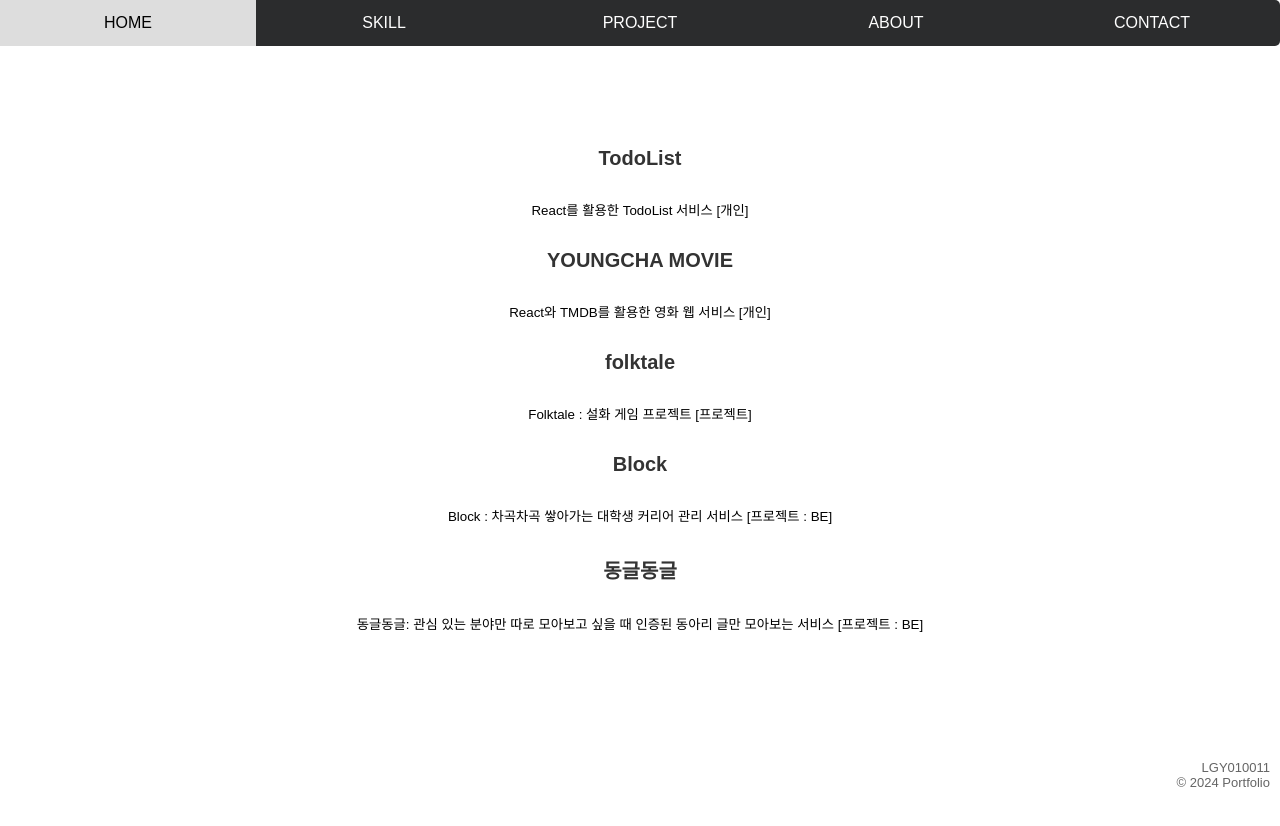
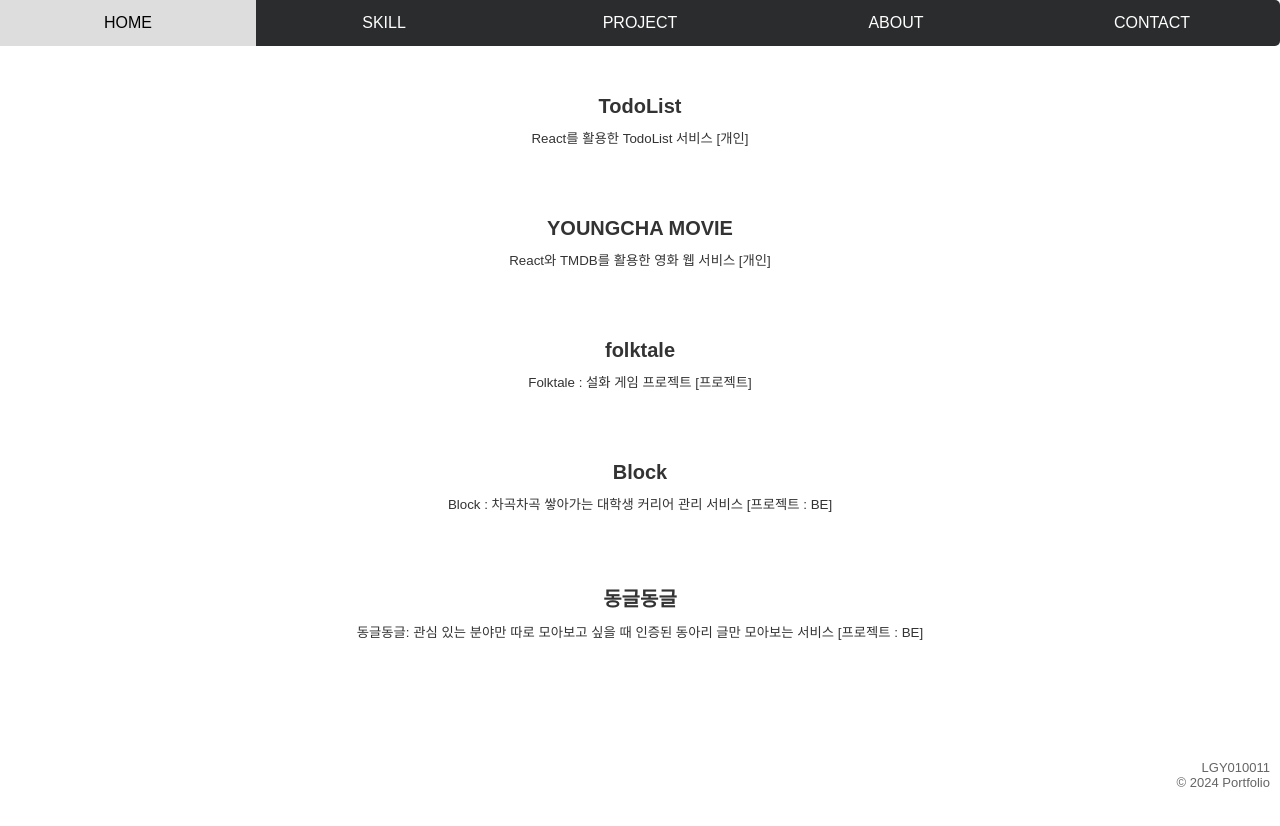
Before and after one commit to LGY010011/LGY010011.github.io, a plain HTML site: page pages/projects.html in a window 1280 px wide. Drawn offline with Linux system fonts and the light colour scheme.

```diff
--- a/css/about.css
+++ b/css/about.css
@@ -89,6 +89,11 @@ section>article{
     color: #333;
 }
 
+.timeline a {
+    text-decoration: none;
+    color:black;
+}
+
 
 .tips {
     list-style: none;
--- a/css/projects.css
+++ b/css/projects.css
@@ -1,8 +1,9 @@
 aside.table {
+    text-decoration: none; /* 밑줄 제거 */
+    color: #333; /* 텍스트 색상 */
     display: flex; /* Flexbox 활성화 */
     flex-direction: column; /* 세로 정렬 */
     align-items: center; /* 수평 가운데 정렬 */
-    justify-content: center; /* 수직 가운데 정렬 */
     height: 80vh; /* 화면 높이 전체 사용 */
     padding: 15px; /* 내부 여백 */
     border-radius: 5px; /* 모서리 둥글게 */
@@ -16,11 +17,21 @@ aside.table h2 {
     font-size: 20px; /* 제목 크기 */
 }
 
-aside.table h2 a {
-    text-decoration: none; /* 밑줄 제거 */
+aside.table a {
+    text-decoration: none;
     color: #333; /* 텍스트 색상 */
+    display: block;
+    text-align: center;
+    justify-content: center; /* 수직 가운데 정렬 */
+    padding:20px;
 }
 
-aside.table h2 a:hover {
-    color: #9f9f9f; /* 링크 hover 효과 */
+aside.table a:hover {
+    color: #6d6b6b; /* 링크 hover 효과 */
+    box-shadow: 0 4px 6px rgba(0, 0, 0, 0.1);
 }
+
+#myproject{
+    display:block;
+    padding: 10px;
+}
--- a/pages/projects.html
+++ b/pages/projects.html
@@ -18,16 +18,26 @@
     </nav>
 
     <aside class="table">
-        <h2><a href="projects/todo.html">TodoList</a></h2>
-        <small>React를 활용한 TodoList 서비스 [개인]</small>
-        <h2><a href="projects/movie.html">YOUNGCHA MOVIE</a></h2>
-        <small>React와 TMDB를 활용한 영화 웹 서비스 [개인]</small>
-        <h2><a href="projects/folktale.html">folktale</a></h2>
-        <small>Folktale : 설화 게임 프로젝트 [프로젝트]</small>
-        <h2><a href="projects/block.html">Block</a></h2>
-        <small>Block : 차곡차곡 쌓아가는 대학생 커리어 관리 서비스 [프로젝트 : BE]</small>
-        <h2><a href="projects/dongle.html">동글동글</a></h2>
-        <small>동글동글: 관심 있는 분야만 따로 모아보고 싶을 때 인증된 동아리 글만 모아보는 서비스 [프로젝트 : BE]</small>
+        <a href="projects/todo.html">
+            <h2>TodoList</h2>
+            <small>React를 활용한 TodoList 서비스 [개인]</small>
+        </a>
+        <a href="projects/movie.html">
+            <h2>YOUNGCHA MOVIE</h2>
+            <small>React와 TMDB를 활용한 영화 웹 서비스 [개인]</small>
+        </a>
+        <a href="projects/folktale.html">
+            <h2>folktale</h2>
+            <small>Folktale : 설화 게임 프로젝트 [프로젝트]</small>
+        </a>
+        <a href="projects/block.html">
+            <h2>Block</h2>
+            <small>Block : 차곡차곡 쌓아가는 대학생 커리어 관리 서비스 [프로젝트 : BE]</small>
+        </a>
+        <a href="projects/dongle.html">
+            <h2>동글동글</h2>
+            <small>동글동글: 관심 있는 분야만 따로 모아보고 싶을 때 인증된 동아리 글만 모아보는 서비스 [프로젝트 : BE]</small>
+        </a>
     </aside>
 
 
```
Also changed, not shown: index.html (+1 -1 lines), pages/about.html (+10 -1 lines), pages/contact.html (+1 -1 lines), pages/projects/block.html (+1 -1 lines), pages/projects/dongle.html (+1 -1 lines), pages/projects/folktale.html (+1 -1 lines), pages/projects/movie.html (+1 -1 lines), pages/projects/todo.html (+1 -1 lines), pages/skill.html (+1 -1 lines).
